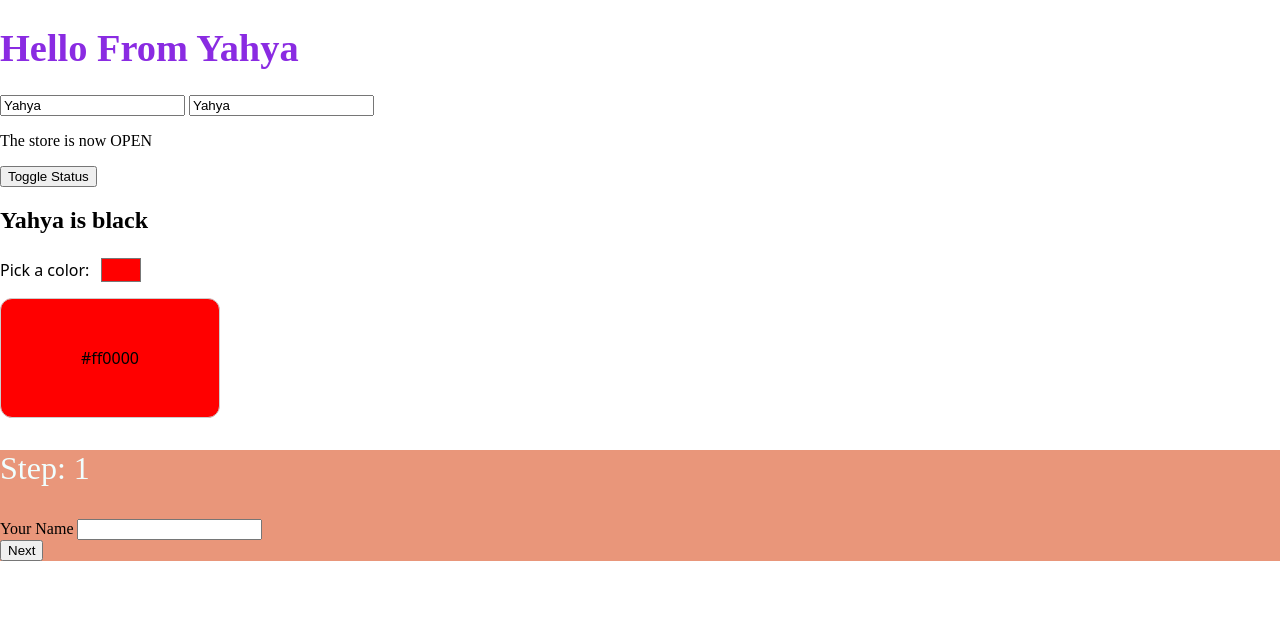
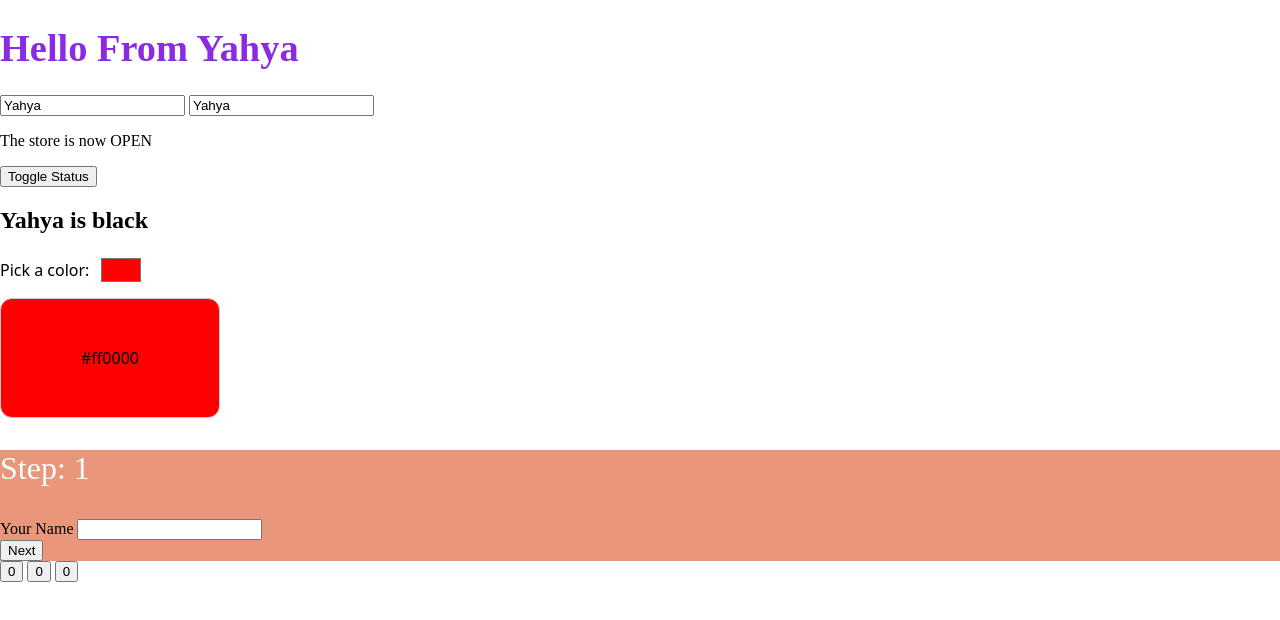
Before and after one commit to YahyaNashar22/svelte-tutorial, a SvelteKit app: page / in a window 1280 px wide. Shown: the top 620 px of the page. Built offline with nearby package versions, Linux system fonts and the light colour scheme.

Commit message:
external states

```diff
--- a/src/routes/+page.svelte
+++ b/src/routes/+page.svelte
@@ -2,6 +2,7 @@
 	import Header from './Header.svelte';
 	import Form from './form.svelte';
 	import ColorPicker from './colorPicker.svelte';
+	import { createState, CustomState } from './state.svelte';
 
 	let name = $state('Yahya');
 
@@ -14,6 +15,9 @@
 	function onclick() {
 		status = status === 'OPEN' ? 'CLOSED' : 'OPEN';
 	}
+
+	const myState = createState();
+	const myState2 = new CustomState();
 </script>
 
 <Header {name} {color} />
@@ -29,3 +33,7 @@
 <ColorPicker />
 
 <Form />
+
+<button onclick={myState.up}>{myState.value}</button>
+<button onclick={() => myState2.up()}>{myState2.value}</button>
+<button onclick={() => myState2.set(30)}>{myState2.value}</button>
--- /dev/null
+++ b/src/routes/state.svelte.ts
@@ -0,0 +1,29 @@
+export class CustomState {
+	value = $state(0);
+
+	up() {
+		this.value += 1;
+	}
+
+	set(newValue: number) {
+		this.value = newValue;
+	}
+}
+
+export function createState() {
+	let value = $state(0);
+
+	function up() {
+		value += 1;
+	}
+
+	return {
+		get value() {
+			return value;
+		},
+		set value(newValue) {
+			value = newValue;
+		},
+		up
+	};
+}
```
